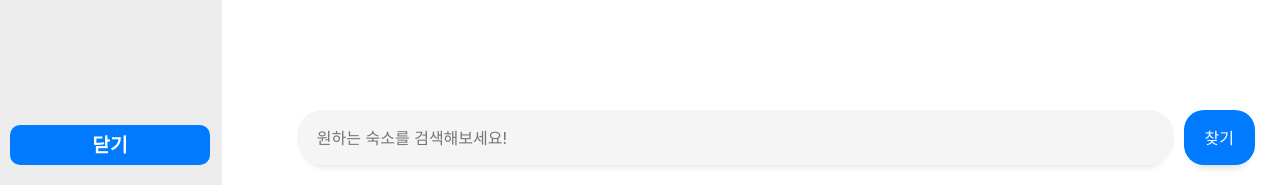
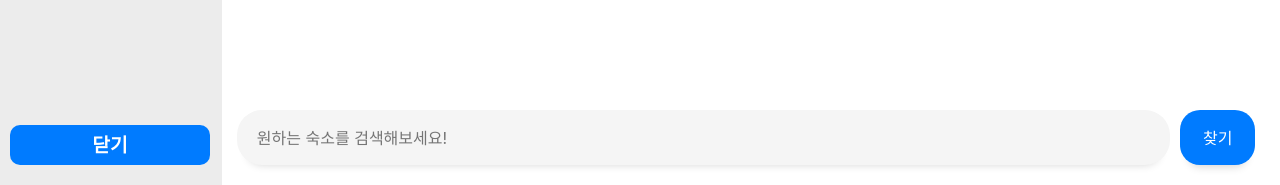
Before and after one commit to SKNETWORKS-FAMILY-AICAMP/SKN07-4th-1Team, a Django app: page / in a window 1280 px wide. Shown: the part 615-800 px from the top of the page. Run offline with Django 4.2, Linux system fonts and the light colour scheme; parts of the project's set-up code (start-up, migrations or seed data) failed here and were passed over; some libraries are stand-ins or nearby versions.

Commit message:
css 수정

```diff
--- a/static/style.css
+++ b/static/style.css
@@ -100,7 +100,6 @@
     min-height: 55px;
     height: fit-content;
     padding: 7.5px 20px;
-    margin-left: 60px;
     outline: none;
     background-color: rgb(245, 245, 245);
     border: 0;
```
